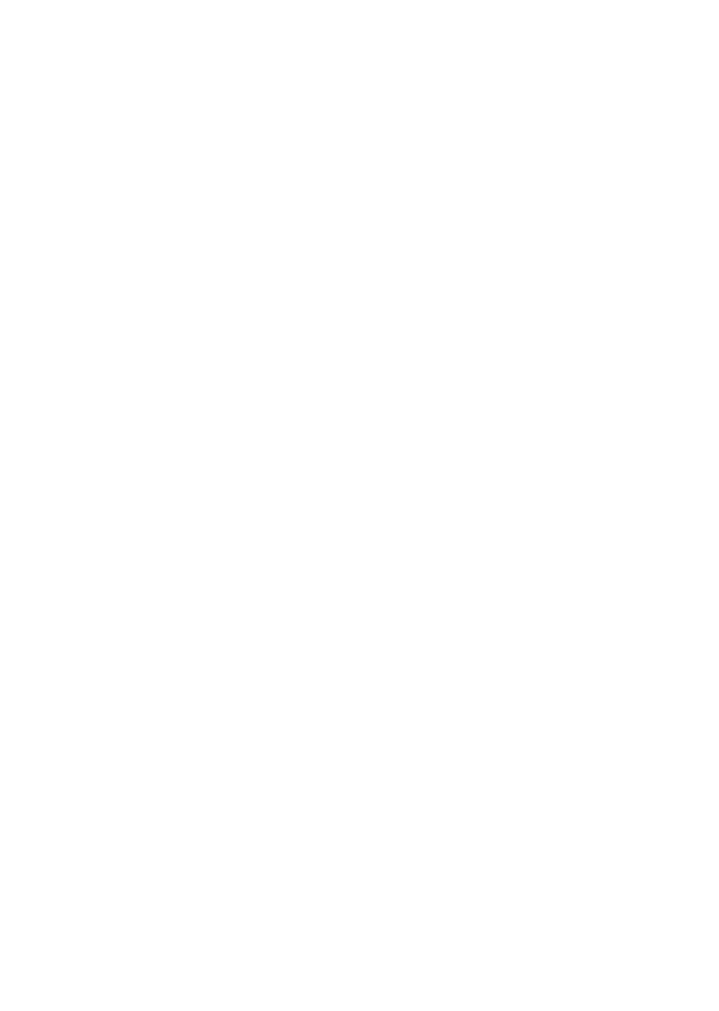
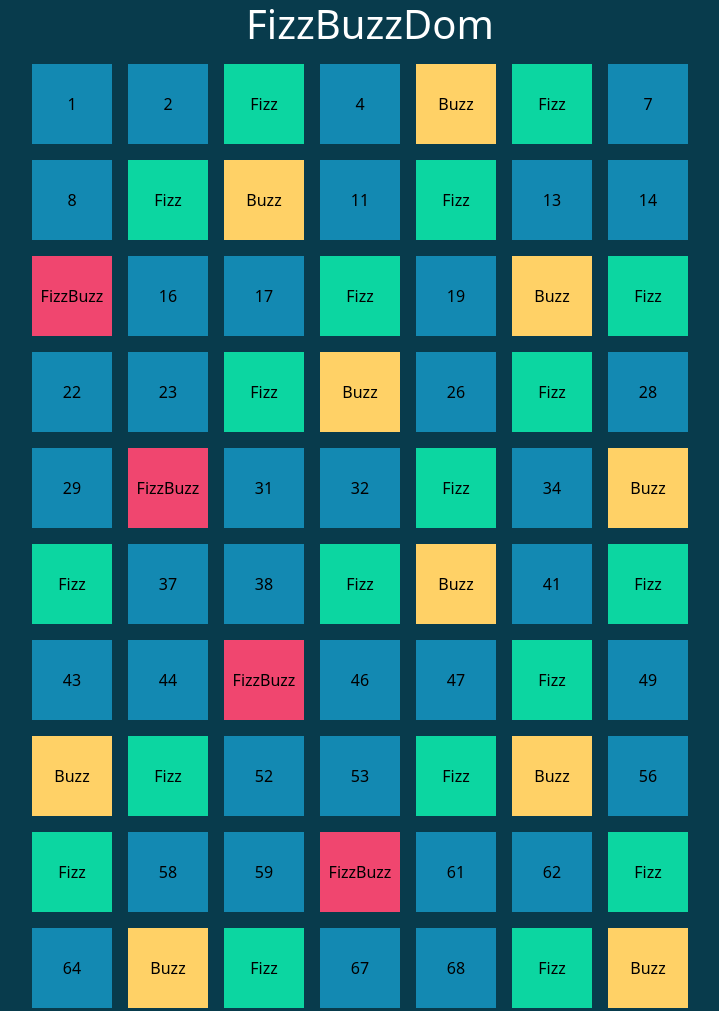
Before and after one commit to Luigi9411/js-fizzbuzz, a plain HTML site: page index.html in a window 1280 px wide. Shown: the top 1011 px of the page, without its empty margins (270-989 px from the left). Before the commit the page ends 800 px from the top, so only its background shows below. Drawn offline with nearby package versions, Linux system fonts and the light colour scheme.

Commit message:
add-html

```diff
--- a/css/style.css
+++ b/css/style.css
@@ -0,0 +1,57 @@
+*{
+    margin: 0;
+    padding: 0;
+    box-sizing: border-box;
+}
+
+body{
+    background-color: #083B4C;
+}
+
+.container {
+	max-width: 700px;
+}
+
+h1{
+    color: white;
+}
+
+.sq {
+	display: flex;
+	justify-content: center;
+	align-items: center;
+	width: 5rem;
+	height: 5rem;
+    color: black;
+	background-color: #1389B2;
+}
+
+.sq2 {
+	display: flex;
+	justify-content: center;
+	align-items: center;
+	width: 5rem;
+	height: 5rem;
+    color: black;
+	background-color: #0CD6A1;
+}
+
+.sq3 {
+	display: flex;
+	justify-content: center;
+	align-items: center;
+	width: 5rem;
+	height: 5rem;
+    color: black;
+	background-color: #FFD166;
+}
+
+.sq4 {
+	display: flex;
+	justify-content: center;
+	align-items: center;
+	width: 5rem;
+	height: 5rem;
+    color: black;
+	background-color: #F0466F;
+}
--- a/index.html
+++ b/index.html
@@ -5,7 +5,9 @@
     <meta http-equiv="X-UA-Compatible" content="IE=edge">
     <meta name="viewport" content="width=device-width, initial-scale=1.0">
     <title>Fizzbuzz</title>
-<!-- fonts -->
+    <!-- style js   -->
+        <script src="js/script.js" defer></script>
+    <!-- fonts -->
     <link rel="preconnect" href="https://fonts.googleapis.com">
     <link rel="preconnect" href="https://fonts.gstatic.com" crossorigin>
     <link href="https://fonts.googleapis.com/css2?family=Montserrat:wght@400;500;600;700&display=swap" rel="stylesheet">
@@ -23,10 +25,11 @@
     <script src="https://cdn.jsdelivr.net/npm/bootstrap@5.2.2/dist/js/bootstrap.bundle.min.js" integrity="sha384-OERcA2EqjJCMA+/3y+gxIOqMEjwtxJY7qPCqsdltbNJuaOe923+mo//f6V8Qbsw3" crossorigin="anonymous" defer></script>
 <!-- style -->
     <link rel="stylesheet" href="css/style.css">
-<!-- style js   -->
-    <script src="js/script.js"></script>
 </head>
 <body>
-
+    <div class="container mx-auto ">
+		<h1 class="text-center mb-3">FizzBuzzDom</h1>
+		<div class="squares d-flex flex-wrap gap-3"></div>
+	</div>
 </body>
 </html>
--- a/js/script.js
+++ b/js/script.js
@@ -1,3 +1,4 @@
+
  for (let i = 1; i <=100; i++){
      if (i % 3==0 && i % 5==0){
         console.log('FizzBuzz')
@@ -8,3 +9,20 @@ for (let i = 1; i <=100; i++){
      }
          console.log (i)
      }
+
+    const eleSquares = document.querySelector('.squares');
+
+    for (let i = 1; i <=100; i++){
+
+        if (i % 3==0 && i % 5==0){
+           eleSquares.innerHTML += `<div class="sq4">FizzBuzz</div>`;
+        }else if(i%3==0){
+           eleSquares.innerHTML += `<div class="sq2">Fizz</div>`;
+        }else if(i%5==0){
+            eleSquares.innerHTML += `<div class="sq3">Buzz</div>`;
+        }
+        else{
+            eleSquares.innerHTML += `<div class="sq">${i}</div>`;
+        }
+
+    }
```
Lines whose indentation alone changed are shown as unchanged.
